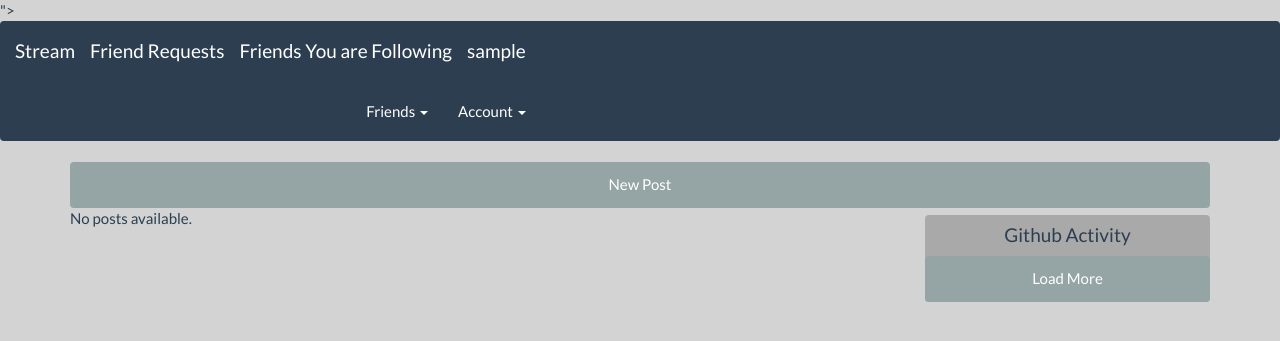
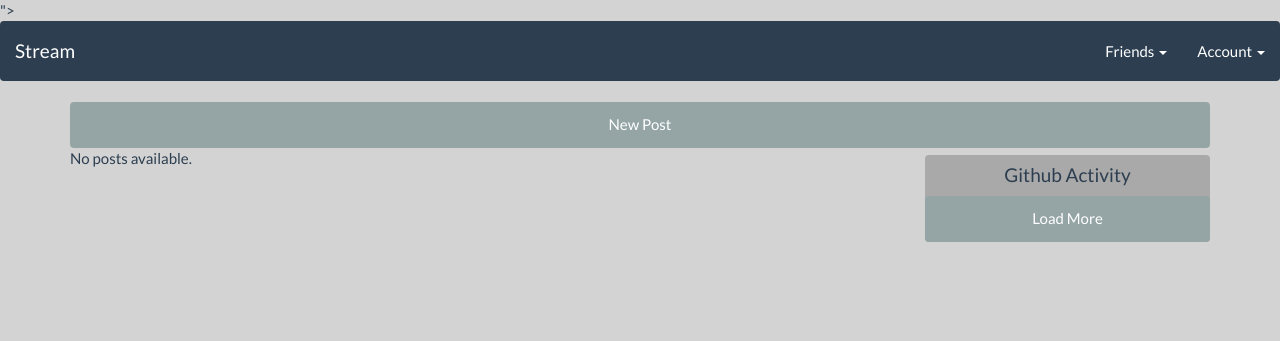
Before and after one commit to CMPUT404W17T06/CMPUT404-project, a Django app: page / in a window 1280 px wide. Shown: the top 341 px of the page. Run offline with Django 3.2, Linux system fonts and the light colour scheme; the visitor is signed in with stand-in values (Sample User, id 1); data that the repository does not hold is empty; some libraries are stand-ins or nearby versions.

Commit message:
fixed merged nav bar

```diff
--- a/templates/base.html
+++ b/templates/base.html
@@ -21,13 +21,7 @@
                                     <span class="icon-bar"></span>
                                 </button>
                                 <a class="navbar-brand" href="/dash">Stream</a>
-                                <div id="mainmenu" class="navbar-header">
-                                        <a class="navbar-brand" href="/dash/friendrequest">Friend Requests</a>
-                                        <a class="navbar-brand" href="/dash/following">Friends You are Following</a>
-                                        <a class = "navbar-brand" href="/">{{request.user.username}}</a>
-                            </div-->
-                            </div>
-                            <div class="collapse navbar-collapse" id="bs-example-navbar-collapse-1">
+</div>
                                 <ul class="nav navbar-nav navbar-right">
                                     <li class="dropdown">
                                         <a href="#" class="dropdown-toggle" data-toggle="dropdown" role="button" aria-expanded="false">Friends
@@ -35,7 +29,7 @@
                                         </a>
                                         <ul class="dropdown-menu" role="friends_menu">
                                             <li><a href="/dash/following">Friends</a></li>
-                                            <li><a href="/dash/followrequests">Requests</a></li>
+                                            <li><a href="/dash/friendrequest">Requests</a></li>
                                             <li><a href="/dash/follow">Send Request</a></li>
                                         </ul>
                                     </li>
```
